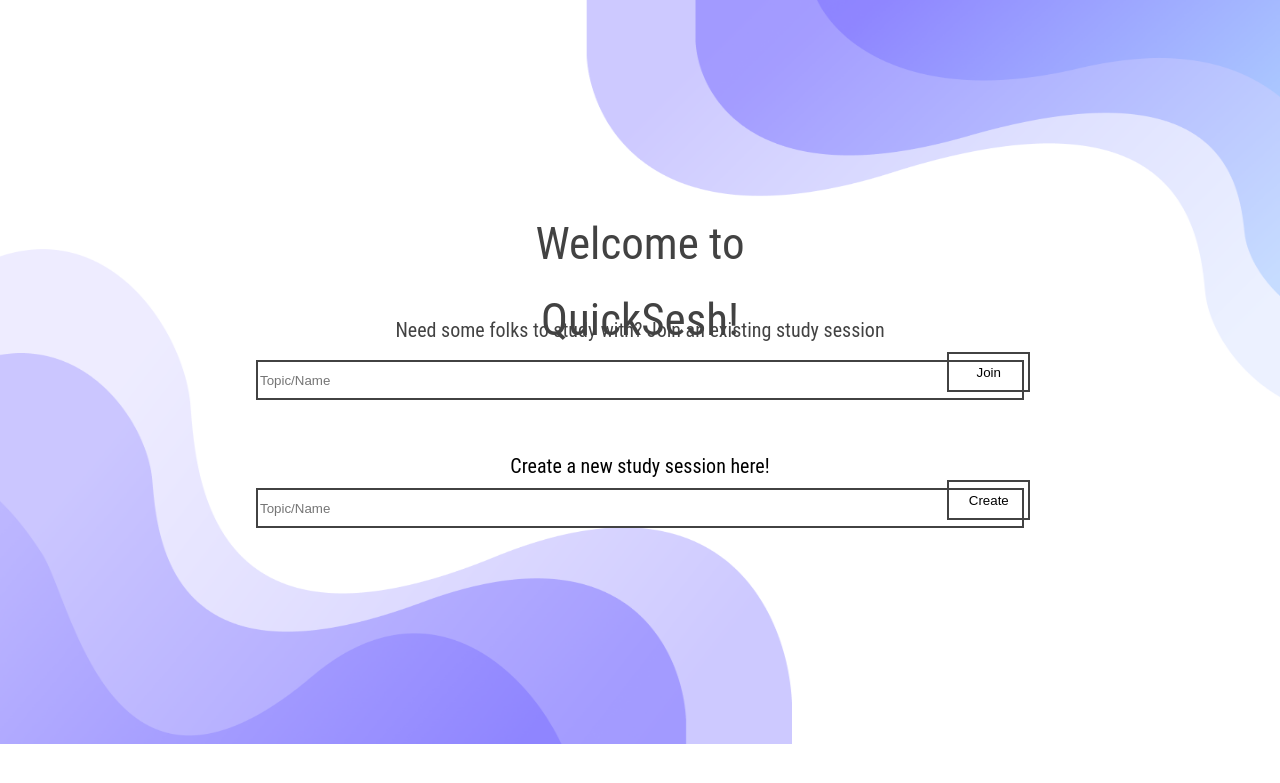
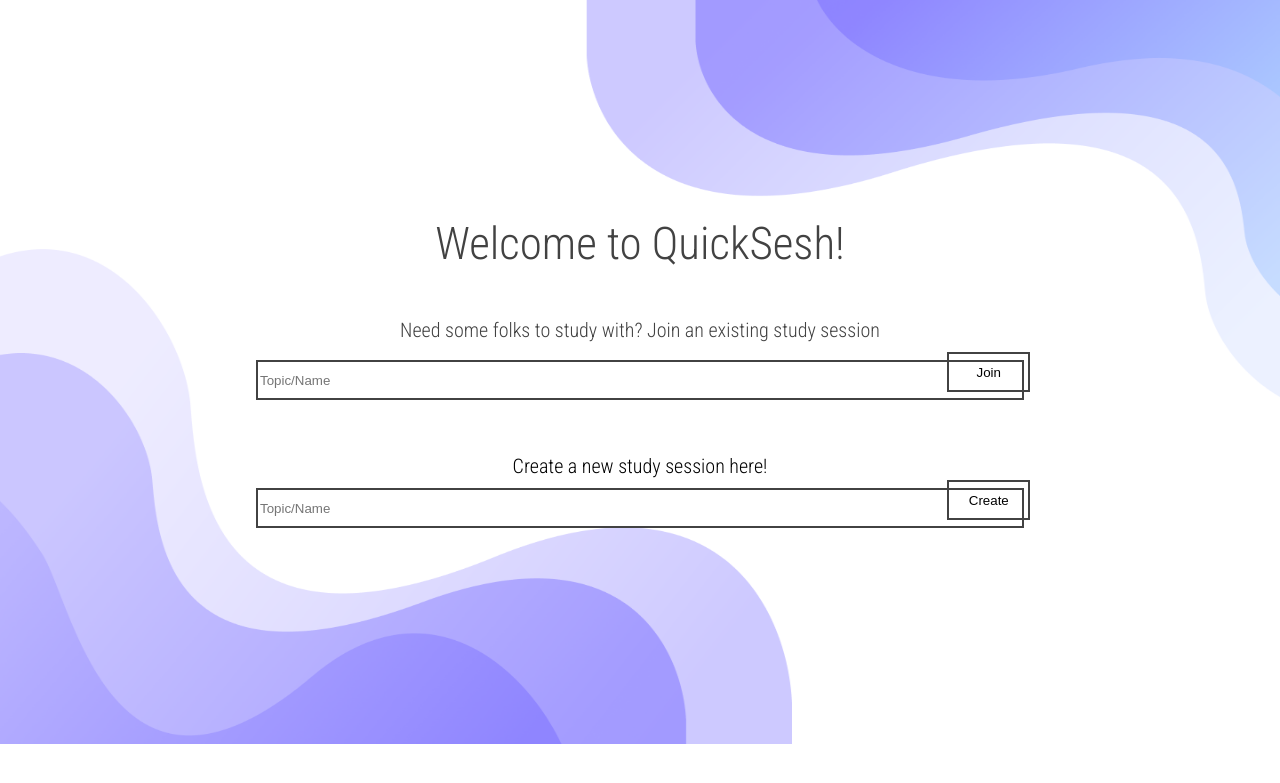
Before and after one commit to neeltron/QuickSesh, a Flask app: page / in a window 1280 px wide. Shown: the top 783 px of the page. Run offline with Flask 2, Linux system fonts and the light colour scheme.

Commit message:
Imported the Font

```diff
--- a/templates/index.html
+++ b/templates/index.html
@@ -5,6 +5,9 @@
       Let's Do Some Tech!
     </title>
     <link href="{{ url_for('static', filename='styles.css') }}" rel="stylesheet" type="text/css" />
+    <link rel="preconnect" href="https://fonts.googleapis.com">
+    <link rel="preconnect" href="https://fonts.gstatic.com" crossorigin>
+    <link href="https://fonts.googleapis.com/css2?family=Roboto+Condensed:wght@300&display=swap" rel="stylesheet">
     <script src="./script.js"></script>
   </head>
   <body>
```
